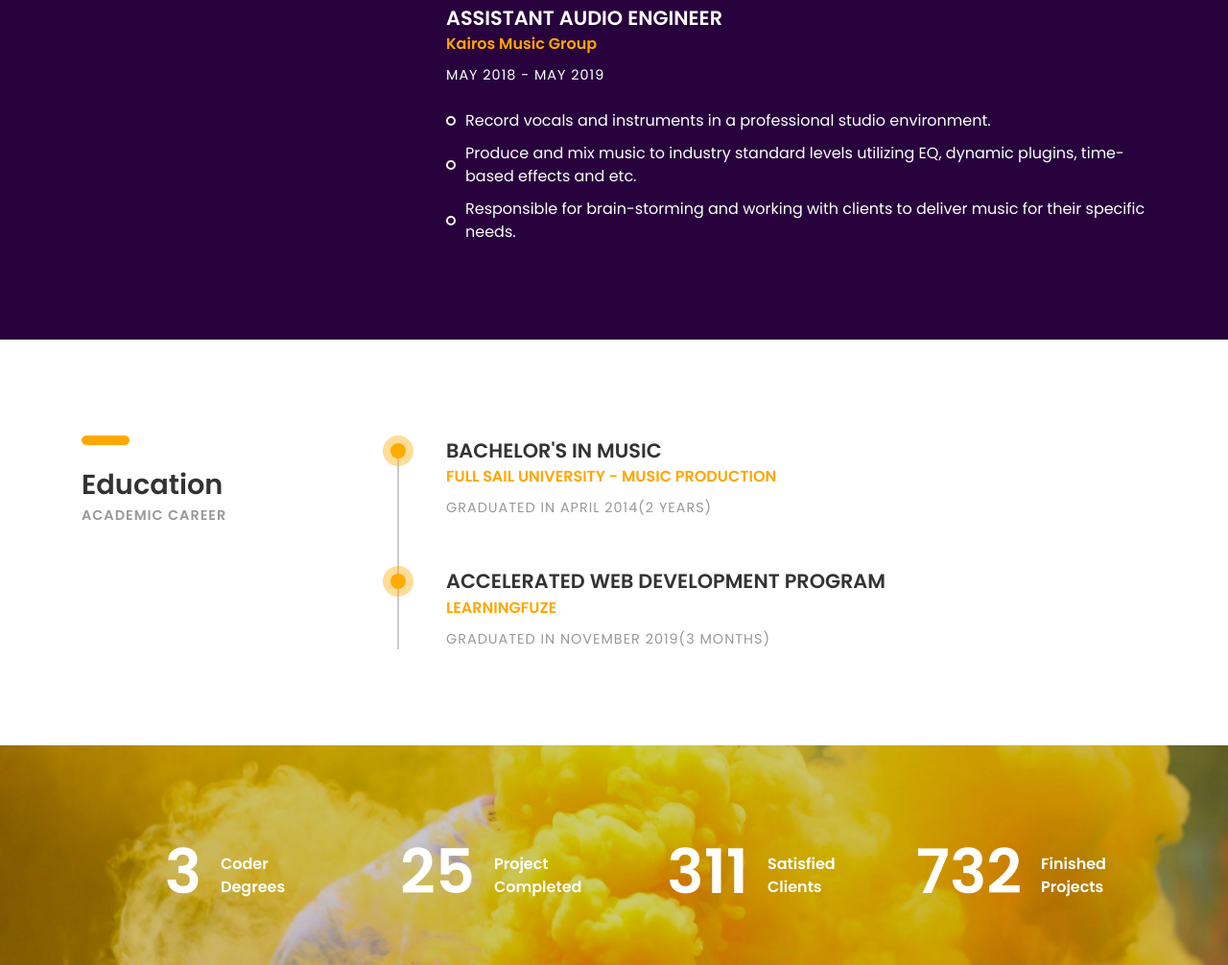
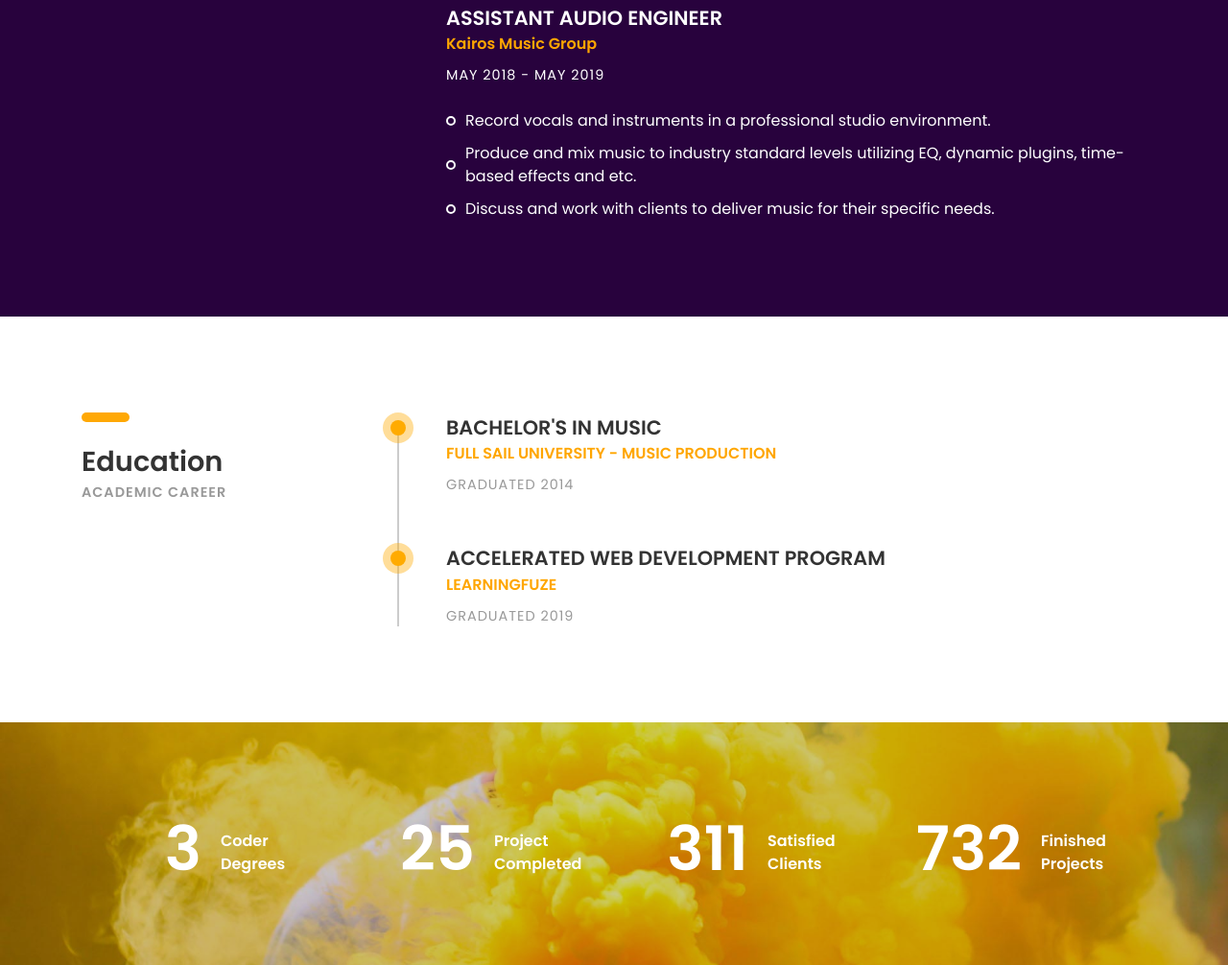
Before and after one commit to mr1hm/portfolio-me, a plain HTML site: page index.html in a window 1280 px wide. Shown: the part 4919-5925 px from the top of the page at 96% size. Drawn offline with nearby package versions, Linux system fonts and the light colour scheme; files whose address does not match are found by name.

Commit message:
removed month of graduation

```diff
--- a/index.html
+++ b/index.html
@@ -448,7 +448,7 @@
 						<ul class="list margin-b-30">
 							<li>Record vocals and instruments in a professional studio environment.</li>
 							<li>Produce and mix music to industry standard levels utilizing EQ, dynamic plugins, time-based effects and etc.</li>
-							<li>Responsible for brain-storming and working with clients to deliver music for their specific needs.</li>
+							<li>Discuss and work with clients to deliver music for their specific needs.</li>
 						</ul>
 					</div><!-- experience -->
 
@@ -472,7 +472,7 @@
 						<div class="education margin-b-50">
 							<h4><b>BACHELOR'S IN MUSIC</b></h4>
 							<h5 class="font-yellow"><b>FULL SAIL UNIVERSITY - MUSIC PRODUCTION</b></h5>
-							<h6 class="font-lite-black margin-t-10">GRADUATED IN APRIL 2014(2 YEARS)</h6>
+							<h6 class="font-lite-black margin-t-10">GRADUATED 2014</h6>
 							<!-- <p class="margin-tb-30">Duis non volutpat arcu, eu mollis tellus. Sed finibus aliquam neque sit amet sodales.
 							Lorem ipsum dolor sit amet, consectetur adipiscing elit. Nulla maximus pellentes que velit,
 							quis consequat nulla effi citur at. Maecenas sed massa tristique.Duis non volutpat arcu,
@@ -482,7 +482,7 @@
 						<div class="education margin-b-50">
 							<h4><b>ACCELERATED WEB DEVELOPMENT PROGRAM</b></h4>
 							<h5 class="font-yellow"><b>LEARNINGFUZE</b></h5>
-							<h6 class="font-lite-black margin-t-10">GRADUATED IN NOVEMBER 2019(3 MONTHS)</h6>
+							<h6 class="font-lite-black margin-t-10">GRADUATED 2019</h6>
 							<!-- <p class="margin-tb-30">Duis non volutpat arcu, eu mollis tellus. Sed finibus aliquam neque sit amet sodales.
 							Lorem ipsum dolor sit amet, consectetur adipiscing elit. Nulla maximus pellentes que velit,
 							quis consequat nulla effi citur at. Maecenas sed massa tristique.Duis non volutpat arcu,
```
